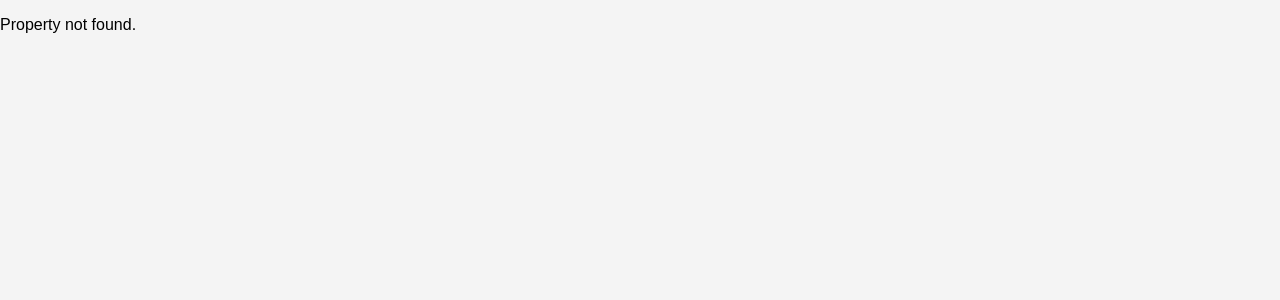
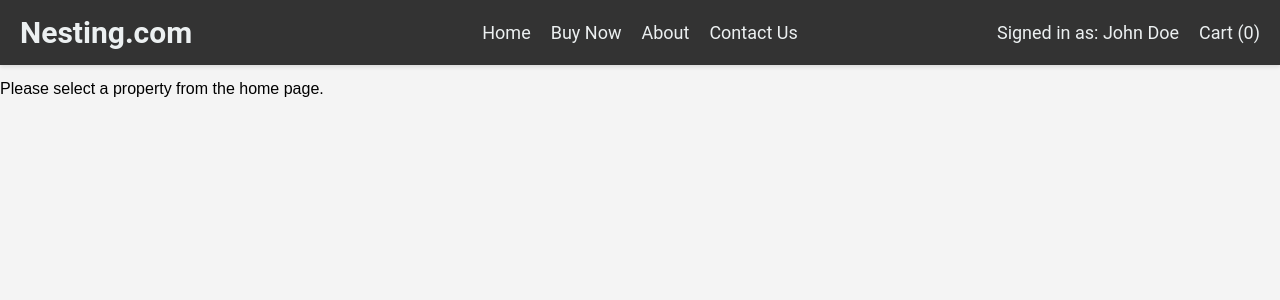
Before and after one commit to the-faizmohammad/totality-frontend-challenge, a React (Create React App) app: page /property in a window 1280 px wide. Before the commit this address had no page. Shown: the top 300 px of the page. Built offline with nearby package versions, Linux system fonts and the light colour scheme.

Commit message:
add Nav Component

```diff
--- a/src/App.css
+++ b/src/App.css
@@ -1,4 +1,3 @@
-/* General Styles */
 body {
   font-family: 'Arial', sans-serif;
   margin: 0;
@@ -114,7 +113,7 @@ body {
   padding: 20px;
   box-shadow: 0 4px 10px rgba(0, 0, 0, 0.2);
   overflow-y: auto;
-  max-height: 80vh; /* Adjust to ensure it's scrollable */
+  max-height: 80vh;
 }
 
 .property-detail .back-button {
@@ -128,7 +127,7 @@ body {
   position: absolute;
   top: 20px;
   left: 20px;
-  z-index: 1000; /* Ensure it's above other elements */
+  z-index: 1000;
 }
 
 .property-detail .image-slider {
--- a/src/App.js
+++ b/src/App.js
@@ -1,5 +1,6 @@
 import React, { useState } from 'react';
 import { BrowserRouter as Router, Routes, Route } from 'react-router-dom';
+import Nav from './components/Nav'; // Import Nav component
 import PropertyList from './components/PropertyList';
 import PropertyDetail from './components/PropertyDetail';
 import './App.css';
@@ -9,6 +10,8 @@ function App() {
 
   return (
     <Router>
+      <div className="app-container">
+        <Nav />
         <Routes>
           <Route
             path="/"
@@ -19,10 +22,15 @@ function App() {
           <Route
             path="/property"
             element={
+              selectedProperty ? (
                 <PropertyDetail property={selectedProperty} />
+              ) : (
+                <div>Please select a property from the home page.</div>
+              )
             }
           />
         </Routes>
+      </div>
     </Router>
   );
 }
--- /dev/null
+++ b/src/Nav.css
@@ -0,0 +1,106 @@
+.nav-container {
+    display: flex;
+    justify-content: space-between;
+    align-items: center;
+    background-color: #333;
+    padding: 15px 20px;
+    width: 100%;
+    box-shadow: 0 2px 4px rgba(0, 0, 0, 0.1);
+    position: fixed;
+    top: 0;
+    left: 0;
+    z-index: 1000;
+    box-sizing: border-box;
+  }
+
+  .logo {
+    flex: 1;
+  }
+
+  .logo .nav-link {
+    font-family: 'Roboto', Arial, sans-serif;
+    font-size: 30px;
+    color: #ecf0f1;
+    text-decoration: none;
+    font-weight: bold;
+  }
+
+  .nav-links {
+    display: flex;
+    gap: 20px;
+    flex: 2;
+    justify-content: center;
+  }
+
+  .nav-links .nav-link {
+    font-family: 'Roboto', Arial, sans-serif;
+    color: #ecf0f1;
+    text-decoration: none;
+    font-size: 18px;
+  }
+
+  .nav-links .nav-link:hover {
+    text-decoration: underline;
+  }
+
+  .nav-user-info {
+    display: flex;
+    align-items: center;
+    flex: 1;
+    justify-content: flex-end;
+    color: #ecf0f1;
+    font-family: 'Roboto', Arial, sans-serif;
+  }
+
+  .nav-user {
+    margin-right: 20px;
+    font-size: 18px;
+  }
+
+  .cart-info {
+    display: flex;
+    align-items: center;
+  }
+
+  .cart-info .nav-link {
+    font-family: 'Roboto', Arial, sans-serif;
+    color: #ecf0f1;
+    text-decoration: none;
+    font-size: 18px;
+    display: flex;
+    align-items: center;
+  }
+
+  .cart-info .nav-link:hover {
+    text-decoration: underline;
+  }
+
+  @media (max-width: 768px) {
+    .nav-container {
+      flex-direction: column;
+      align-items: flex-start;
+    }
+
+    .nav-links {
+      flex-direction: column;
+      gap: 10px;
+      margin-top: 10px;
+      width: 100%;
+    }
+
+    .nav-user-info {
+      margin-top: 10px;
+      justify-content: space-between;
+      width: 100%;
+    }
+
+    .cart-info {
+      margin-left: 0;
+      width: 100%;
+      justify-content: flex-end;
+    }
+  }
+
+  .app-container {
+    padding-top: 80px;
+  }
--- /dev/null
+++ b/src/components/Nav.js
@@ -0,0 +1,25 @@
+import React from 'react';
+import { Link } from 'react-router-dom';
+import '../Nav.css';
+
+const Nav = () => (
+  <nav className="nav-container">
+    <div className="logo">
+      <Link to="/" className="nav-link">Nesting.com</Link>
+    </div>
+    <div className="nav-links">
+      <Link to="/" className="nav-link">Home</Link>
+      <Link to="/buy" className="nav-link">Buy Now</Link>
+      <Link to="/about" className="nav-link">About</Link>
+      <Link to="/contact" className="nav-link">Contact Us</Link>
+    </div>
+    <div className="nav-user-info">
+      <span className="nav-user">Signed in as: John Doe</span>
+      <div className="cart-info">
+        <Link to="/cart" className="nav-link">Cart (0)</Link>
+      </div>
+    </div>
+  </nav>
+);
+
+export default Nav;
--- a/src/components/PropertyDetail.js
+++ b/src/components/PropertyDetail.js
@@ -23,11 +23,9 @@ const PropertyDetail = ({ property }) => {
   } = property;
 
   const handleBuyNow = () => {
-    // Handle the Buy Now action
   };
 
   const handleContactUs = () => {
-    // Handle the Contact Us action
   };
 
   return (
@@ -38,7 +36,6 @@ const PropertyDetail = ({ property }) => {
       <div className="property-detail">
         <div className="image-slider">
           <img src={image} alt={title} />
-          {/* Add slideshow functionality here if needed */}
         </div>
         <div className="property-info">
           <h2>{title}</h2>
```
Lines whose indentation alone changed are shown as unchanged.
